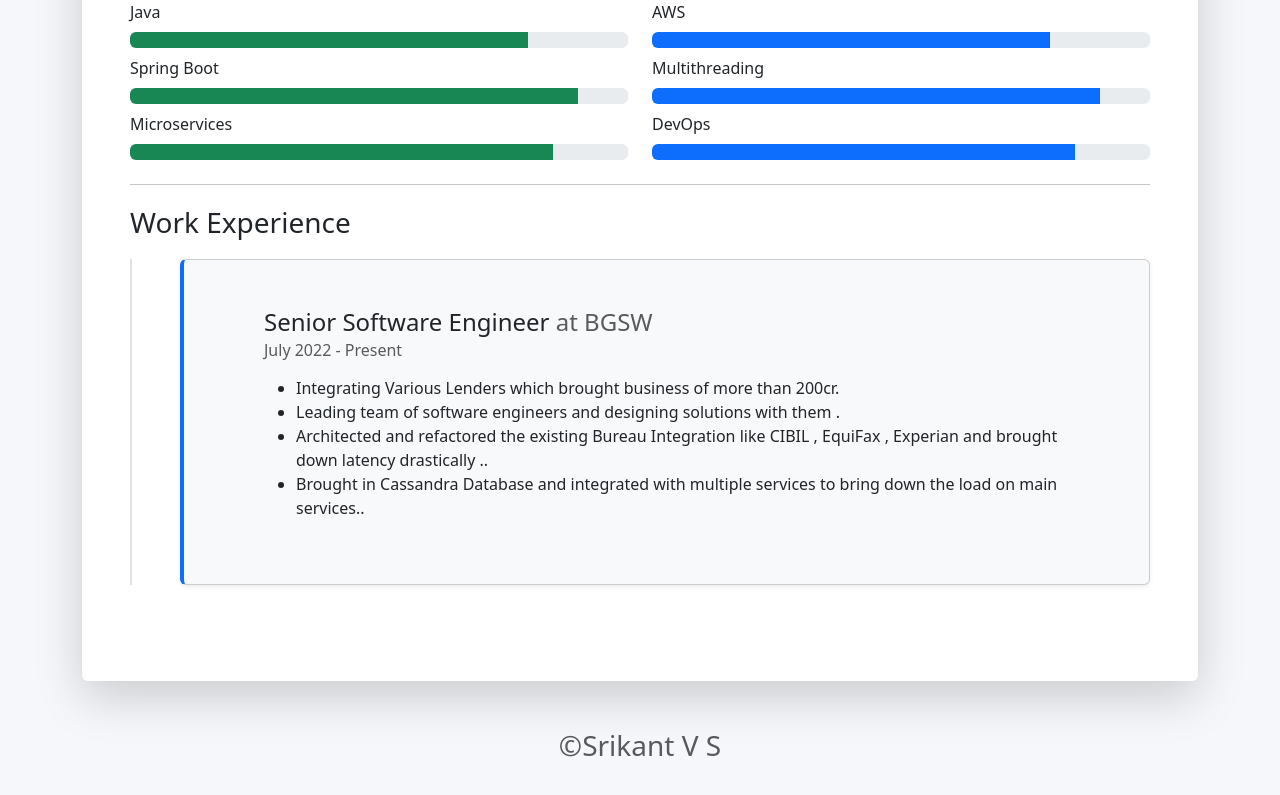
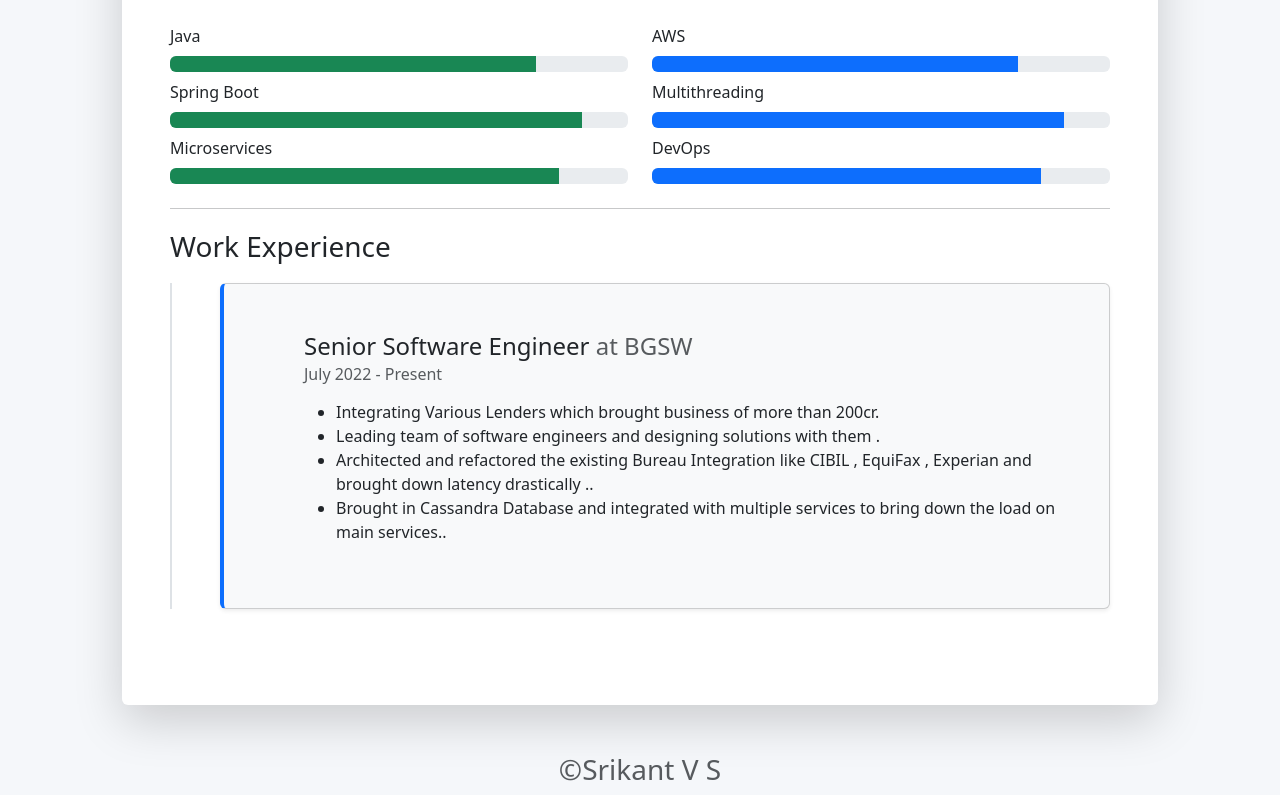
Before and after one commit to srikantvs26/codespaces-react, a React (Vite) app: page / in a window 1280 px wide. Shown: the part 715-1510 px from the top of the page. Before the commit the page ends 1486 px from the top, so only its background shows below. Built offline with nearby package versions, Linux system fonts and the light colour scheme.

Commit message:
customized bootstrap

```diff
--- a/index.html
+++ b/index.html
@@ -21,12 +21,14 @@
   <link
     href="https://fonts.googleapis.com/css2?family=Poppins:ital,wght@0,100;0,200;0,300;0,400;0,500;0,600;0,700;0,800;0,900;1,100;1,200;1,300;1,400;1,500;1,600;1,700;1,800;1,900&family=Roboto:wght@400;700&display=swap"
     rel="stylesheet">
+
   <title>Srikant V S | Portfolio</title>
 </head>
 
 <body>
   <noscript>You need to enable JavaScript to run this app.</noscript>
   <div id="root"></div>
+
   <!--
       This HTML file is a template.
       If you open it directly in the browser, you will see an empty page.
--- a/package.json
+++ b/package.json
@@ -9,6 +9,7 @@
     "@fortawesome/free-regular-svg-icons": "^6.5.1",
     "@fortawesome/free-solid-svg-icons": "^6.5.1",
     "@fortawesome/react-fontawesome": "^0.2.0",
+    "@popperjs/core": "^2.11.8",
     "@testing-library/jest-dom": "^5.16.5",
     "@testing-library/react": "^13.4.0",
     "@testing-library/user-event": "^14.4.3",
@@ -51,6 +52,7 @@
     "@vitejs/plugin-react": "^4.1.1",
     "gh-pages": "^6.1.1",
     "jsdom": "^22.1.0",
+    "sass": "^1.71.1",
     "vite": "^4.5.2",
     "vitest": "^0.34.6"
   }
--- a/src/App.jsx
+++ b/src/App.jsx
@@ -1,12 +1,12 @@
-import "./App.css";
-import "bootstrap/dist/css/bootstrap.min.css";
-import logo from "./logo.svg";
-import profilePic from "./assets/profilePic.jpg";
-import { useEffect } from "react";
-import AOS from "aos";
-import "aos/dist/aos.css";
-import Header from "./Header";
-import { Footer } from "./Footer";
+import './App.css';
+import './scss/styles.scss';
+import logo from './logo.svg';
+import profilePic from './assets/profilePic.jpg';
+import { useEffect } from 'react';
+import AOS from 'aos';
+import 'aos/dist/aos.css';
+import Header from './Header';
+import { Footer } from './Footer';
 
 function App() {
   useEffect(() => {
@@ -141,7 +141,7 @@ function App() {
                   >
                     <div
                       className="progress-bar bg-success"
-                      style={{ width: "80%" }}
+                      style={{ width: '80%' }}
                       data-aos="zoom-in-right"
                       data-aos-delay="100"
                       data-aos-once="true"
@@ -161,7 +161,7 @@ function App() {
                   >
                     <div
                       className="progress-bar bg-success"
-                      style={{ width: "90%" }}
+                      style={{ width: '90%' }}
                       data-aos="zoom-in-right"
                       data-aos-delay="200"
                       data-aos-once="true"
@@ -181,7 +181,7 @@ function App() {
                   >
                     <div
                       className="progress-bar bg-success"
-                      style={{ width: "85%" }}
+                      style={{ width: '85%' }}
                       data-aos="zoom-in-right"
                       data-aos-delay="300"
                       data-aos-once="true"
@@ -202,7 +202,7 @@ function App() {
                   >
                     <div
                       className="progress-bar "
-                      style={{ width: "80%" }}
+                      style={{ width: '80%' }}
                       data-aos="zoom-in-right"
                       data-aos-delay="100"
                       data-aos-once="true"
@@ -222,7 +222,7 @@ function App() {
                   >
                     <div
                       className="progress-bar "
-                      style={{ width: "90%" }}
+                      style={{ width: '90%' }}
                       data-aos="zoom-in-right"
                       data-aos-delay="200"
                       data-aos-once="true"
@@ -242,7 +242,7 @@ function App() {
                   >
                     <div
                       className="progress-bar"
-                      style={{ width: "85%" }}
+                      style={{ width: '85%' }}
                       data-aos="zoom-in-right"
                       data-aos-delay="300"
                       data-aos-once="true"
@@ -265,7 +265,7 @@ function App() {
                       <h6 className="card-subtitle mb-2 text-body-secondary mb-3">
                         July 2022 - Present
                       </h6>
-                      <p className="card-text">
+                      <div className="card-text">
                         <ul>
                           <li>
                             Integrating Various Lenders which brought business
@@ -286,7 +286,7 @@ function App() {
                             services..
                           </li>
                         </ul>
-                      </p>
+                      </div>
                     </div>
                   </div>
                 </div>
--- a/src/index.jsx
+++ b/src/index.jsx
@@ -1,6 +1,7 @@
 import React from 'react';
 import ReactDOM from 'react-dom/client';
 import './index.css';
+import './scss/styles.scss';
 import App from './App';
 import reportWebVitals from './reportWebVitals';
 
--- /dev/null
+++ b/src/js/main.js
@@ -0,0 +1,5 @@
+// Import our custom CSS
+import '../scss/styles.scss';
+
+// Import all of Bootstrap's JS
+import * as bootstrap from 'bootstrap';
--- /dev/null
+++ b/src/scss/styles.scss
@@ -0,0 +1,10 @@
+$container-max-widths: (
+  sm: 540px,
+  md: 720px,
+  lg: 800px,
+  xl: 1060px,
+  xxl: 1200px,
+);
+
+$cyan: #37bc9b;
+@import 'node_modules/bootstrap/scss/bootstrap';
```
Also changed, not shown: 2 other files (tests, documents, lock files or other folders).
